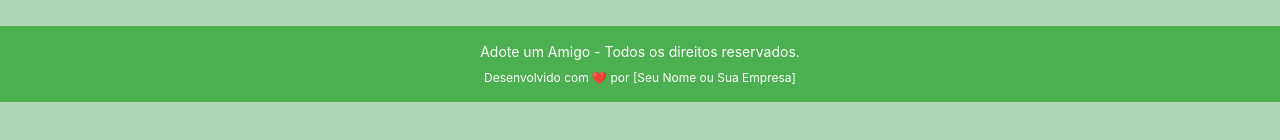
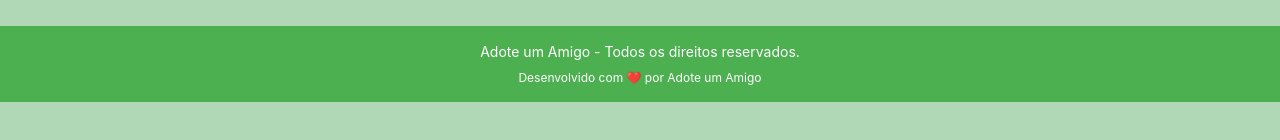
Before and after one commit to marquinhosvlka/adote_um_amigo, a Vue app: page / in a window 1280 px wide. Shown: the part 314-454 px from the top of the page. Built offline with nearby package versions, Linux system fonts and the light colour scheme; no server answers; the database is empty.

Commit message:
mudar footr

```diff
--- a/src/components/Footer.vue
+++ b/src/components/Footer.vue
@@ -5,7 +5,7 @@
           <span>Adote um Amigo - Todos os direitos reservados.</span>
         </p>
         <p class="text-xs mt-2">
-          Desenvolvido com ❤️ por [Seu Nome ou Sua Empresa]
+          Desenvolvido com ❤️ por Adote um Amigo
         </p>
       </div>
     </footer>
```
